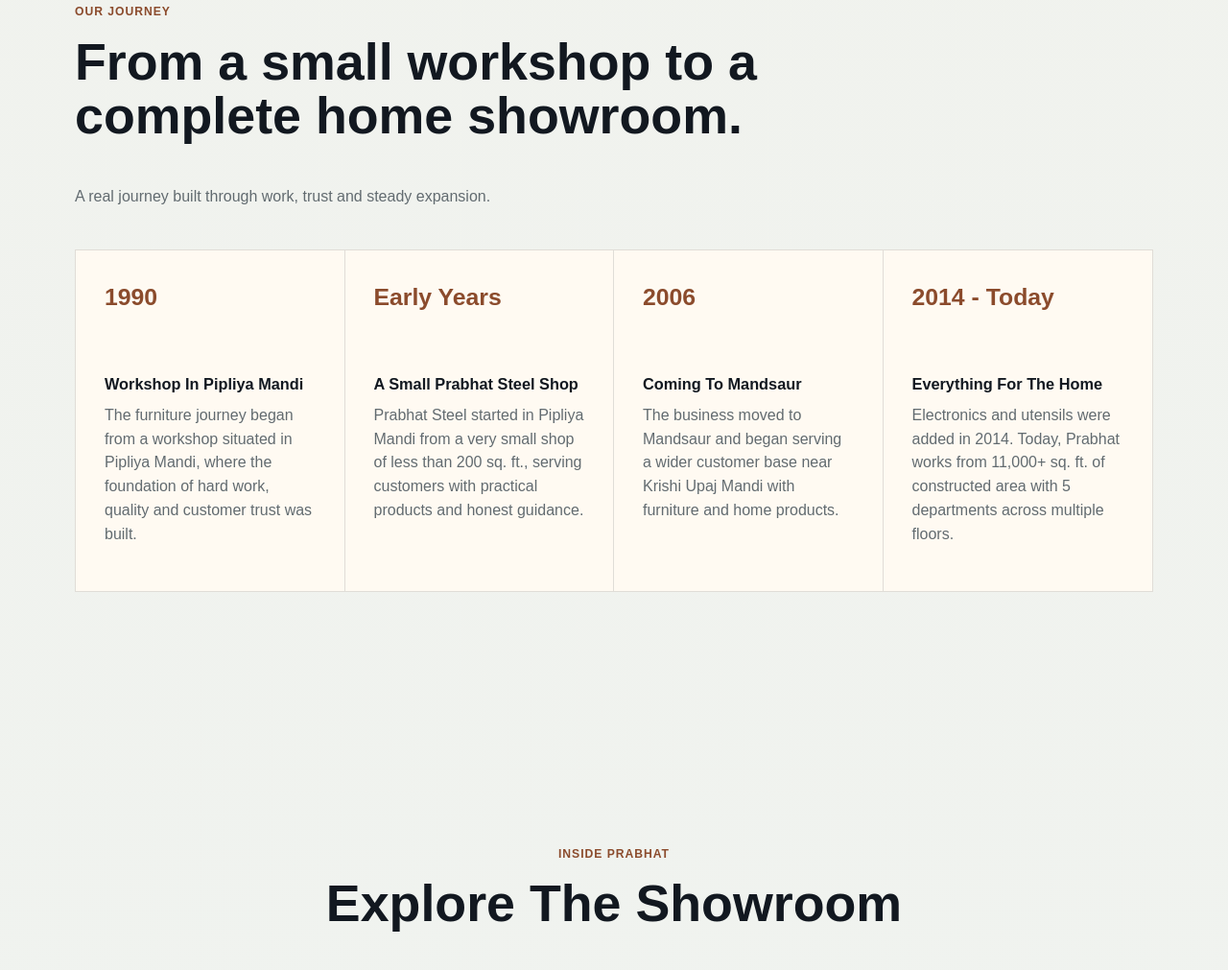
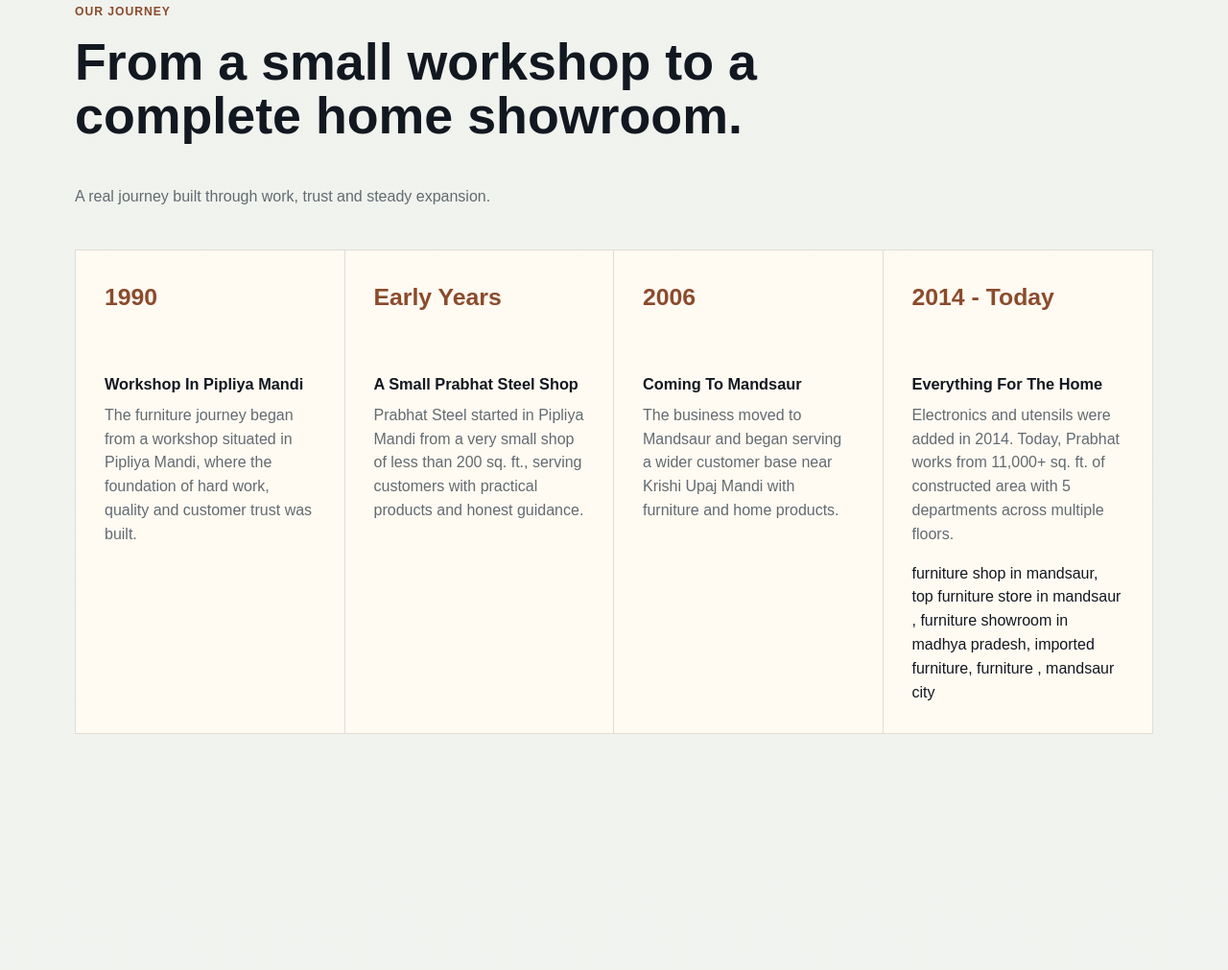
Before and after one commit to aradhya-ui/prabhatsteel, a plain HTML site: page index.html in a window 1280 px wide. Shown: the part 7098-8109 px from the top of the page at 96% size. Drawn offline with Linux system fonts and the light colour scheme.

Commit message:
Update index.html

```diff
--- a/index.html
+++ b/index.html
@@ -282,6 +282,7 @@
             <time>2014 - Today</time>
             <h3>Everything For The Home</h3>
             <p>Electronics and utensils were added in 2014. Today, Prabhat works from 11,000+ sq. ft. of constructed area with 5 departments across multiple floors.</p>
+            furniture shop in mandsaur, top furniture store in mandsaur , furniture showroom in madhya pradesh, imported furniture, furniture , mandsaur city
           </article>
         </div>
       </section>
```
